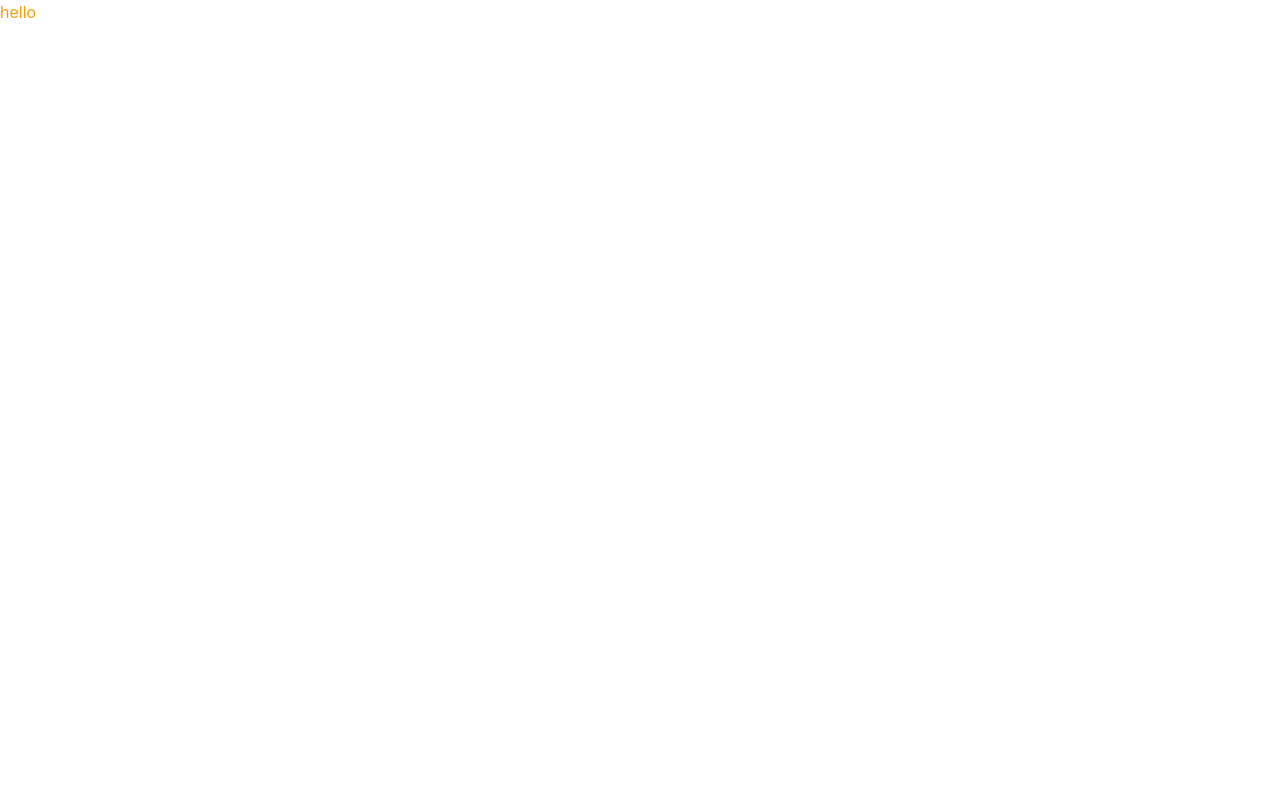
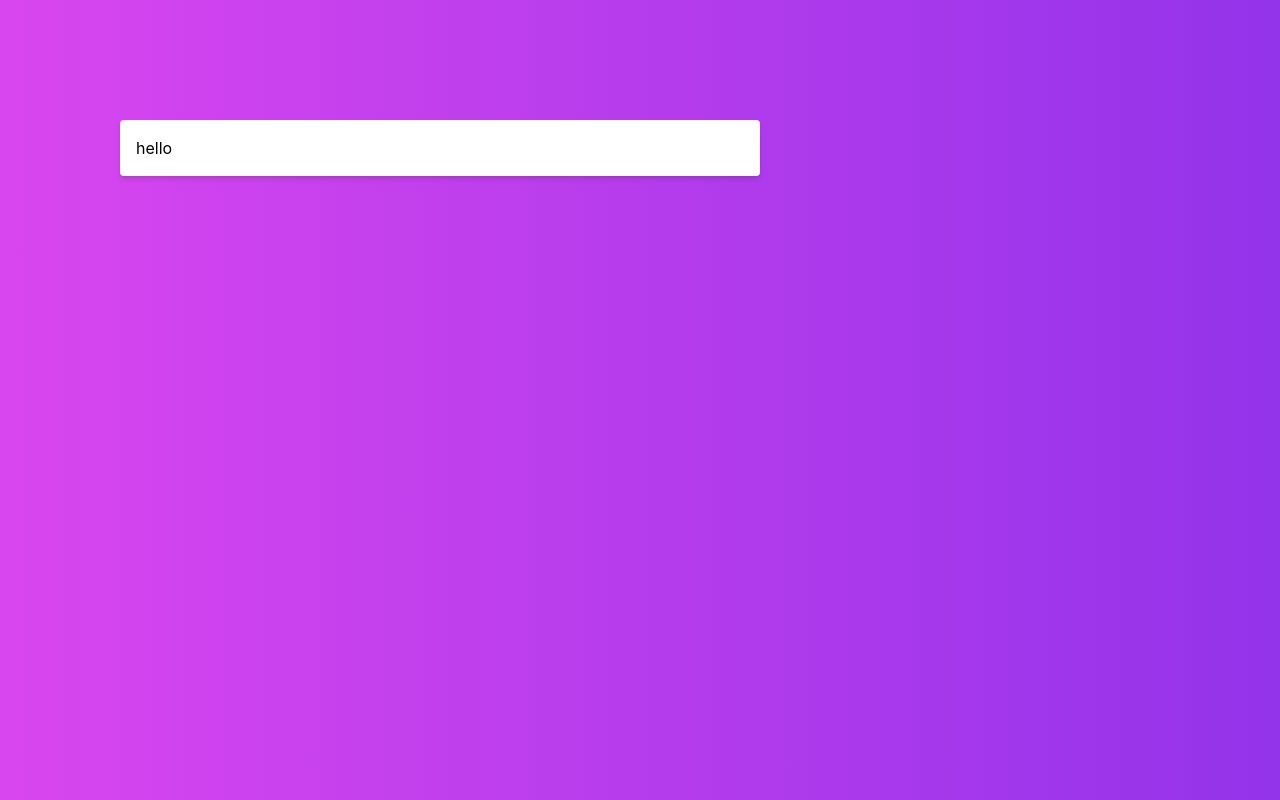
Before and after one commit to liaoyeguo/flexbox-builder, a Next.js app: page /editor in a window 1280 px wide. Built offline with nearby package versions, Linux system fonts and the light colour scheme.

Commit message:
add ResizableContainer

```diff
--- /dev/null
+++ b/components/ResizableContainer.tsx
@@ -0,0 +1,36 @@
+import { useMotionValue, useTransform, motion } from "framer-motion";
+import { PropsWithChildren } from "react";
+
+const CONTAINER_WIDTH = 640;
+const ResizableContainer = (props: PropsWithChildren<{ width?: number }>) => {
+  const { children, width: defaultWidth = CONTAINER_WIDTH } = props;
+
+  const x = useMotionValue(0);
+  const width = useTransform(x, (x) => defaultWidth + x);
+
+  console.log(x.get());
+
+  return (
+    <div className={`relative w-[${defaultWidth}px]`}>
+      <motion.div
+        className={`p-4 bg-white shadow-md rounded`}
+        style={{ width }}
+      >
+        {children}
+      </motion.div>
+      <motion.div
+        style={{ x }}
+        drag="x"
+        className="cursor-col-resize absolute top-1/2 -mt-4 -right-3"
+        dragElastic={0}
+        dragMomentum={false}
+        whileHover={{ scale: 1.2 }}
+        whileDrag={{ scale: 1.2 }}
+      >
+        <div className="w-[6px] h-8 grow-0 shrink-0 bg-gray-700 rounded"></div>
+      </motion.div>
+    </div>
+  );
+};
+
+export default ResizableContainer;
--- a/package.json
+++ b/package.json
@@ -9,6 +9,8 @@
     "lint": "next lint"
   },
   "dependencies": {
+    "classnames": "^2.3.1",
+    "framer-motion": "^6.3.3",
     "next": "12.1.6",
     "react": "18.1.0",
     "react-dom": "18.1.0"
--- a/pages/editor/index.tsx
+++ b/pages/editor/index.tsx
@@ -1,7 +1,16 @@
 import type { NextPage } from "next";
+import { PropsWithChildren, useState } from "react";
+import { motion, useMotionValue, useTransform } from "framer-motion";
+import ResizableContainer from "../../components/ResizableContainer";
 
 const EditorPage: NextPage = () => {
-  return <div className="text-amber-500">hello</div>;
+  return (
+    <div className="h-screen bg-gradient-to-r from-fuchsia-500 to-purple-600">
+      <div className="pt-[120px] pl-[120px]">
+        <ResizableContainer>hello</ResizableContainer>
+      </div>
+    </div>
+  );
 };
 
 export default EditorPage;
```
Also changed, not shown: 1 other file (tests, documents, lock files or other folders).
